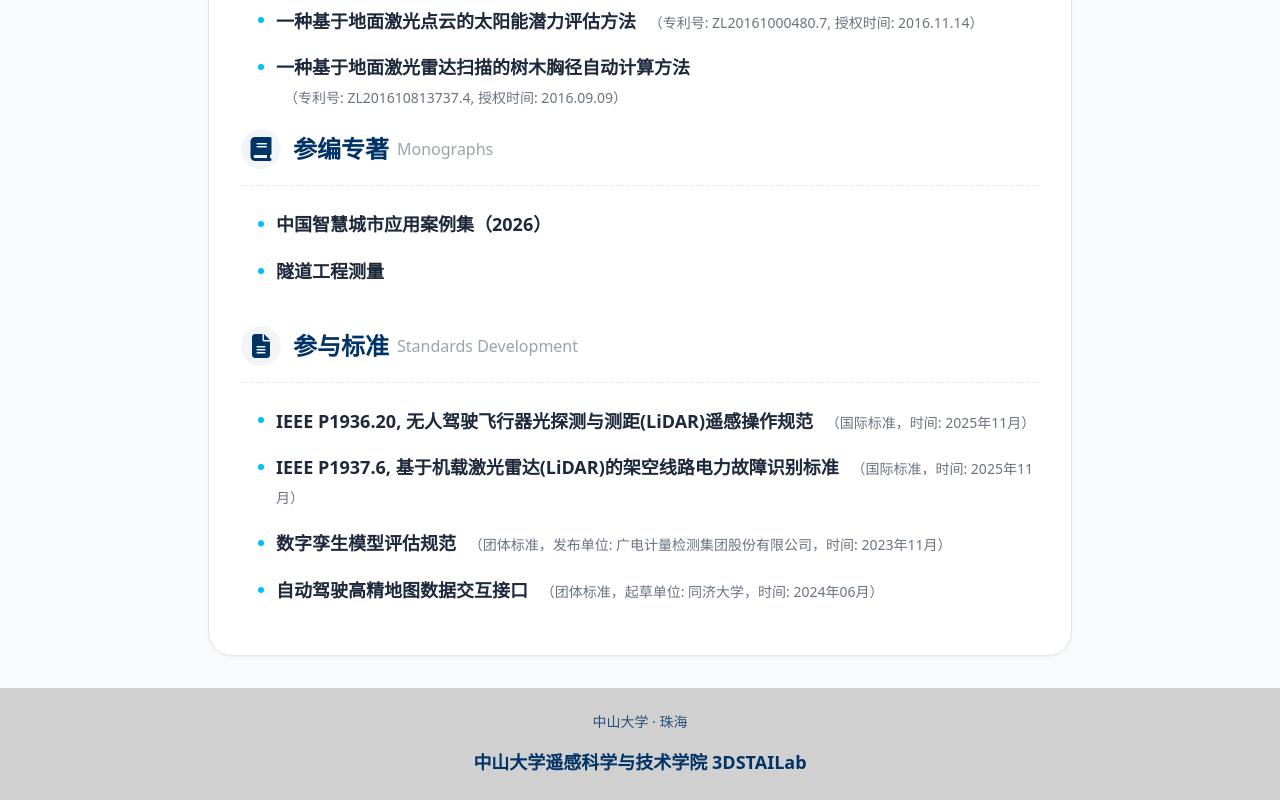
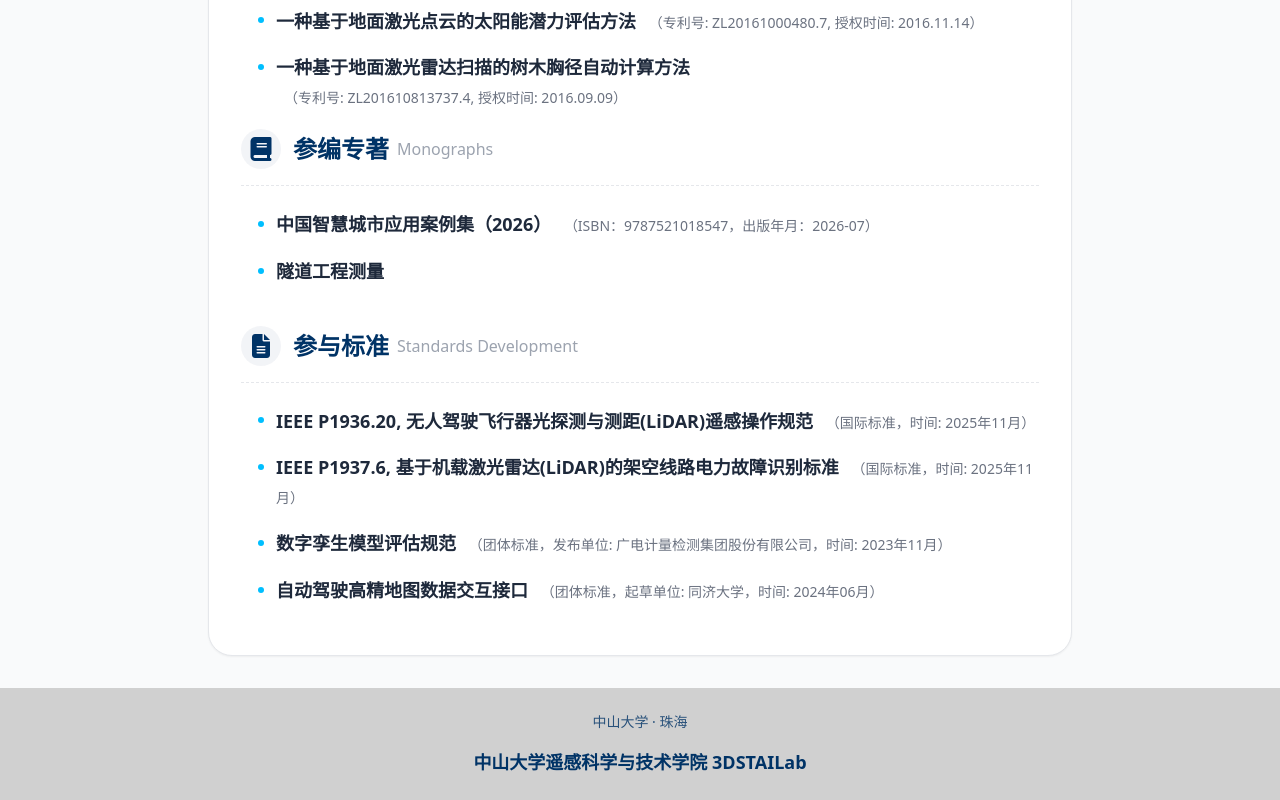
Before and after one commit to SYSU-3DSTAILab/3DSTAILab, a plain HTML site: page patent.html in a window 1280 px wide. Shown: the part 1779-2579 px from the top of the page. Drawn offline with nearby package versions, Linux system fonts and the light colour scheme.

Commit message:
256512626

```diff
--- a/patent.html
+++ b/patent.html
@@ -181,6 +181,7 @@
 
             <li>
               <span class="font-bold text-slate-800">中国智慧城市应用案例集（2026）</span>
+              <span class="text-sm text-gray-500 ml-2">（ISBN：9787521018547，出版年月：2026-07）</span>
             </li>
             <li>
               <span class="font-bold text-slate-800">隧道工程测量</span>
```
